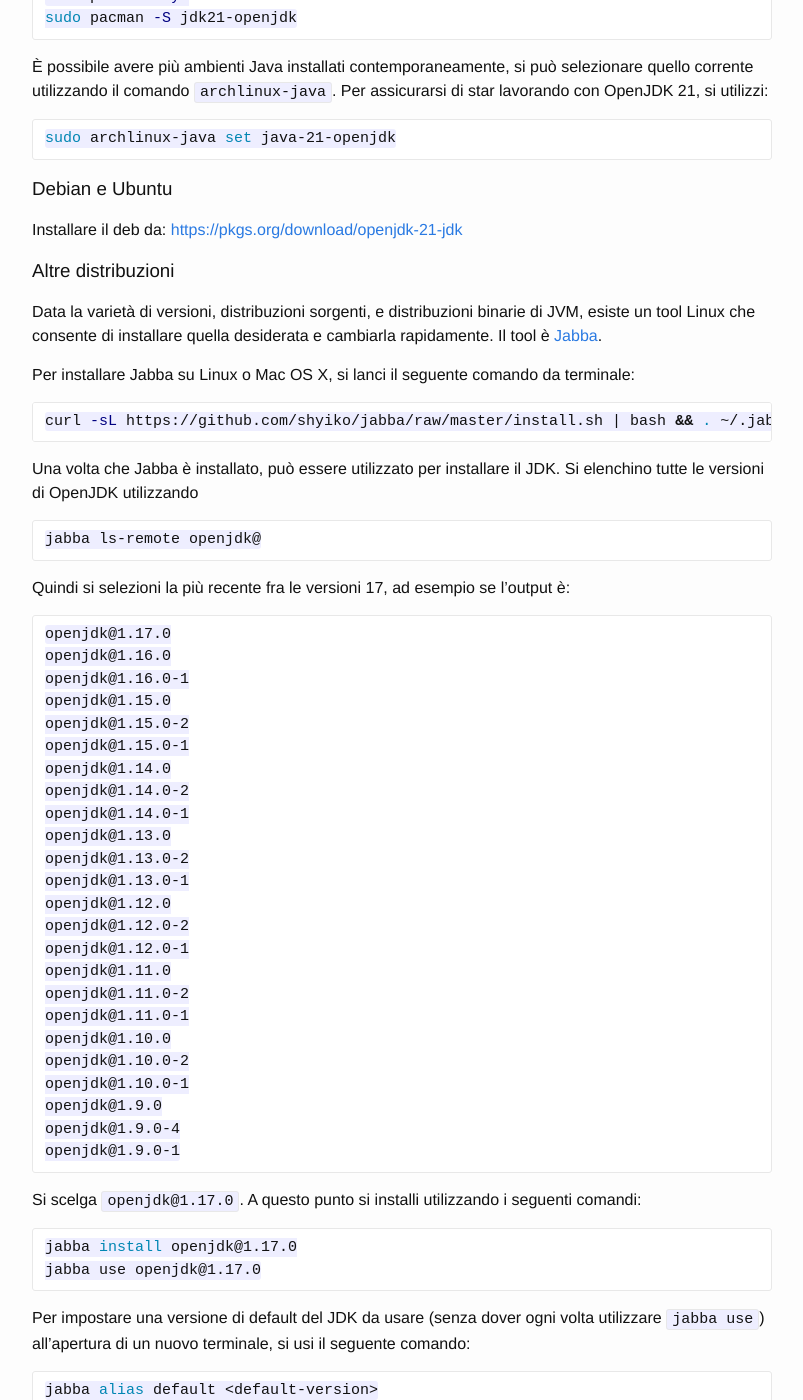
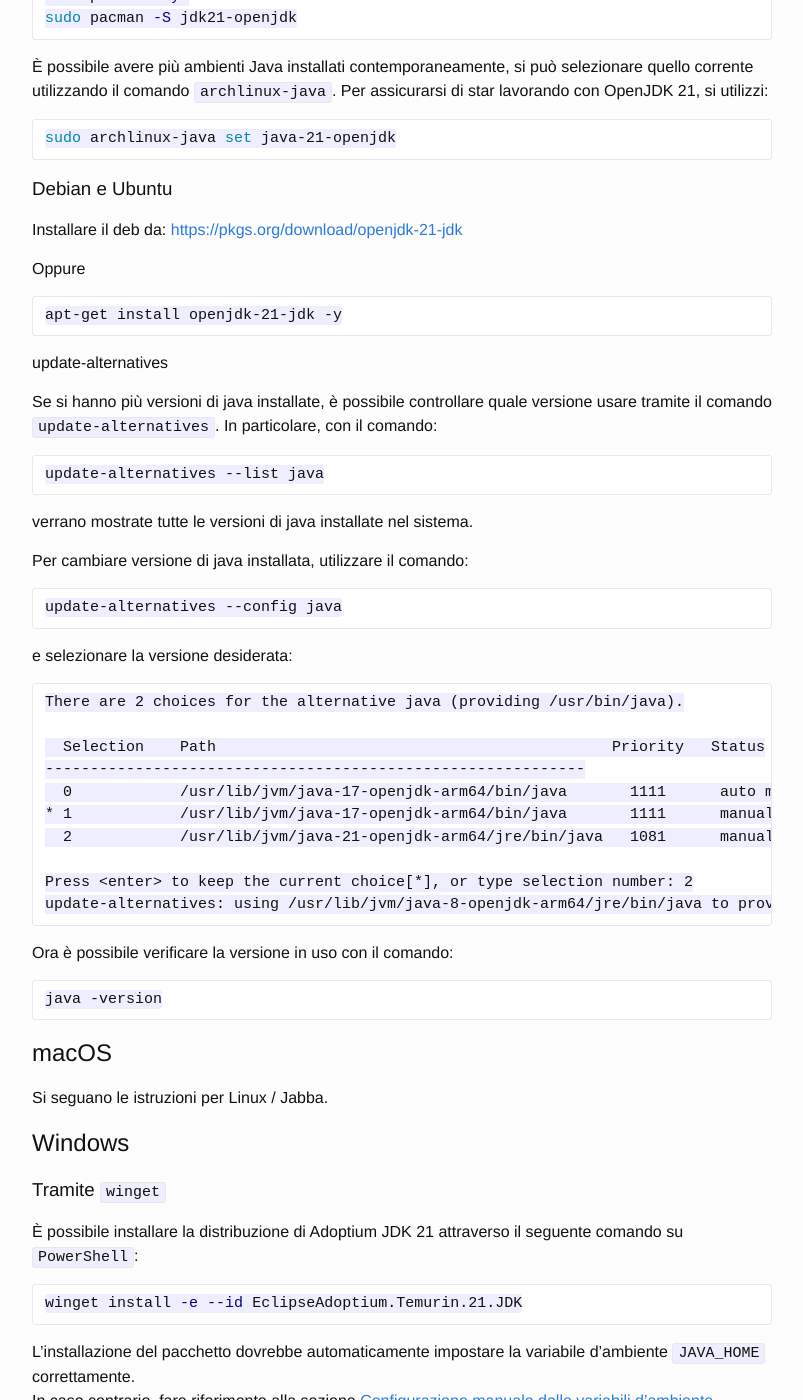
Before and after one commit to unibo-oop/software-installation, a Jekyll site: the page built from index.md, in a window 1280 px wide and 1400 px high, scrolled down 700 px. Shown: the whole window, without its empty margins (238-1041 px from the left). Built offline with Jekyll 4.4.1, drawn with Linux system fonts in a browser that asks for light colours; some of the changed text lies outside the part shown.

Commit message:
update instruction for win and Linux

````diff
--- a/index.md
+++ b/index.md
@@ -40,7 +40,52 @@ sudo archlinux-java set java-21-openjdk
 
 Installare il deb da: [https://pkgs.org/download/openjdk-21-jdk](https://pkgs.org/download/openjdk-21-jdk)
 
-### Altre distribuzioni
+Oppure
+
+```
+apt-get install openjdk-21-jdk -y
+```
+
+#### update-alternatives
+
+Se si hanno più versioni di java installate, è possibile controllare quale versione usare tramite il comando `update-alternatives`.
+In particolare, con il comando:
+
+```
+update-alternatives --list java
+```
+
+verrano mostrate tutte le versioni di java installate nel sistema.
+
+Per cambiare versione di java installata, utilizzare il comando:
+
+```
+update-alternatives --config java
+```
+
+e selezionare la versione desiderata:
+
+```
+There are 2 choices for the alternative java (providing /usr/bin/java).
+
+  Selection    Path                                            Priority   Status
+------------------------------------------------------------
+  0            /usr/lib/jvm/java-17-openjdk-arm64/bin/java       1111      auto mode
+* 1            /usr/lib/jvm/java-17-openjdk-arm64/bin/java       1111      manual mode
+  2            /usr/lib/jvm/java-21-openjdk-arm64/jre/bin/java   1081      manual mode
+
+Press <enter> to keep the current choice[*], or type selection number: 2
+update-alternatives: using /usr/lib/jvm/java-8-openjdk-arm64/jre/bin/java to provide /usr/bin/java (java) in manual mode
+```
+
+Ora è possibile verificare la versione in uso con il comando:
+
+
+```
+java -version
+```
+
+<!--### Altre distribuzioni
 
 Data la varietà di versioni, distribuzioni sorgenti, e distribuzioni binarie di JVM, esiste un tool Linux che consente di installare quella desiderata e cambiarla rapidamente.
 Il tool è [Jabba](https://github.com/shyiko/jabba).
@@ -102,6 +147,7 @@ jabba alias default <default-version>
 ```
 
 Infatti, all'installazione, Jabba modifica file nella `$HOME` come`.bashrc`, `.bash_profile`, o `.zshrc` per chiamare `$HOME/.jabba/jabba.sh`; in quest'ultimo script, un comando `jabba use default` viene invocato: l'effetto è che all'apertura di un nuovo terminale, verrà automaticamente indicato di usare la versione di default del JDK indicata con Jabba.
+-->
 
 ## macOS
 
@@ -111,10 +157,10 @@ Si seguano le istruzioni per Linux / Jabba.
 
 ### Tramite `winget`
 
-È possibile installare la distribuzione di Adoptium JDK 17 attraverso il seguente comando su `PowerShell`:
+È possibile installare la distribuzione di Adoptium JDK 21 attraverso il seguente comando su `PowerShell`:
 
 ```powershell
-winget install -e --id EclipseAdoptium.Temurin.17.JDK
+winget install -e --id EclipseAdoptium.Temurin.21.JDK
 ```
 
 L'installazione del pacchetto dovrebbe automaticamente impostare la variabile d'ambiente `JAVA_HOME` correttamente.
@@ -127,7 +173,7 @@ Riavviare la `PowerShell` per verificare la corretta installazione del JDK.
 I passi in comune a tutte le versioni di Windows sono i seguenti (di seguito si fa riferimento a Windows 10, analogamente per le versioni precedenti con eventuali variazioni in termini di interfaccia utente):
 
 1. Scaricare il JDK dalla [pagina di download ufficiale di Adoptium](https://adoptium.net/temurin/releases).
-   Scegliere la versione 17, filtrando anche per sistema operativo (Windows) e per architettura (x64). Cliccare il download <i class="fa fa-download"></i>`.msi`.
+   Scegliere la versione 21, filtrando anche per sistema operativo (Windows) e per architettura (x64). Cliccare il download <i class="fa fa-download"></i>`.msi`.
 
    ![Missing image](img/win10/adopt1.png)
 
@@ -155,28 +201,28 @@ Su Windows sono disponibli diversi pacakge manager non ufficiali o semi-ufficial
 
 #### Opzione 1: Chocolatey
 
-Se sulla macchina [è installato Chocolatey](https://chocolatey.org/docs/installation), è possibile installare OpenJDK 17 eseguendo il seguente comando su un terminale con permessi di amministratore:
+Se sulla macchina [è installato Chocolatey](https://chocolatey.org/docs/installation), è possibile installare OpenJDK 21 eseguendo il seguente comando su un terminale con permessi di amministratore:
 
 ```powershell
-choco install openjdk17
+choco install openjdk21
 ```
 
 L'installazione dovrebbe eseguire una configurazione automatica delle variabili d'ambiente.
 
 #### Opzione 2: Scoop
 
-Se sulla macchina [è installato Scoop](https://scoop.sh), è possibile installare OpenJDK 17 eseguendo il seguente comando su un terminale:
+Se sulla macchina [è installato Scoop](https://scoop.sh), è possibile installare OpenJDK 21 eseguendo il seguente comando su un terminale:
 
 ```powershell
 scoop bucket add java
 
-scoop install openjdk17
+scoop install openjdk21
 ```
 
 Non è necessario utilizzare un terminale con permessi di amministratore.
 L'installazione dovrebbe eseguire una configurazione automatica delle variabili d'ambiente.
 
-#### Opzione 3: Jabba
+<!--#### Opzione 3: Jabba
 
 **Nota**: le ultime versioni presentano alcuni bug nell'installazione e dunque questa soluzione non è consigliata
 
@@ -197,7 +243,7 @@ jabba use openjdk@1.17.0
 ```
 
 Jabba installa il JDK desiderato in una cartella dedicata nella user home dell'utente, ovvero: `%HOMEPATH%\.jabba\jdk\<version>`.
-
+-->
 ### Configurazione manuale delle variabili d'ambiente
 
 **ATTENZIONE:** eseguire questa procedura solo se le variabili d'ambiente non sono state correttamente settate dalla procedura di installazione.
````
